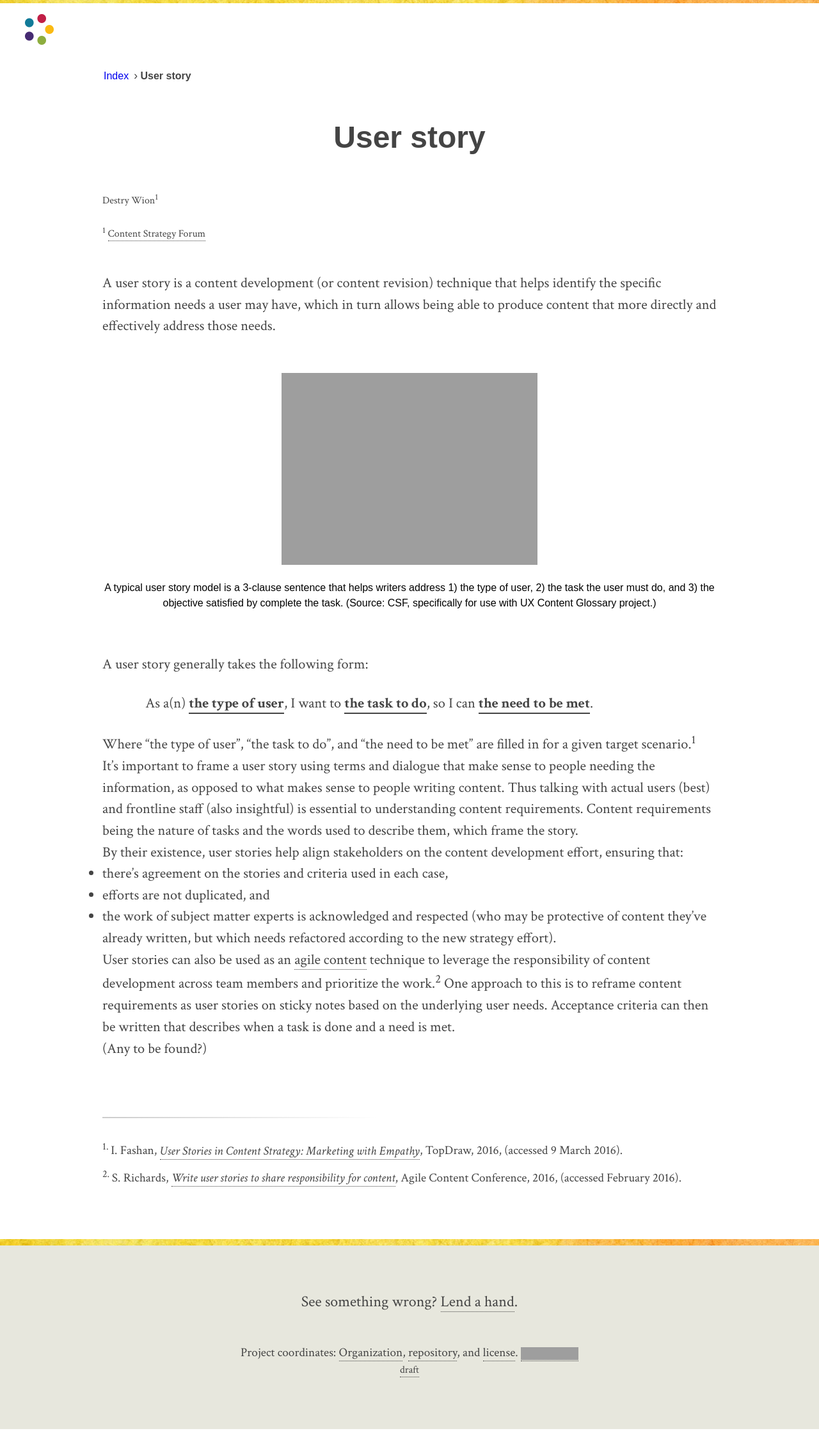
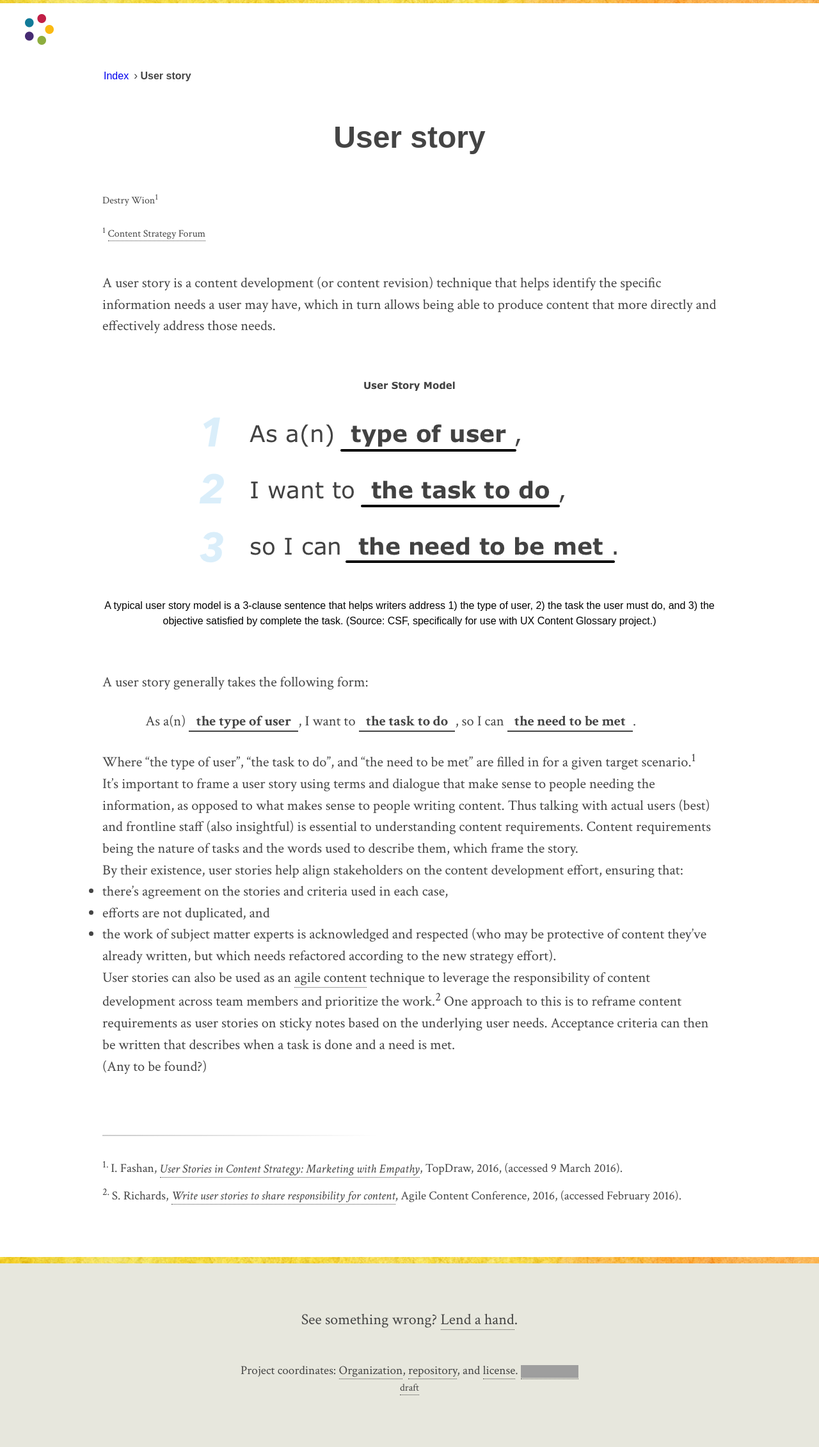
Before and after one commit to content-strategy-forum/csf-glossary, a Jekyll site: the page built from user-story.md, in a window 1280 px wide. Shown: the whole page at 64% size. Built offline with Jekyll 4.4.1, drawn with Linux system fonts in a browser that asks for light colours; some web fonts are replaced; before the commit the page ends 2234 px from its top, so only the background shows below that; grey boxes are pictures that could not be loaded.

Commit message:
initial user story figure

```diff
--- a/assets/main.css
+++ b/assets/main.css
@@ -81,6 +81,11 @@ h1.term-title {
   margin-top: 1em;
 	margin-bottom: 1em;
 	text-align: center;
+}
+
+.placeholder {
+	padding-left: .5em;
+	padding-right: .5em;
 }
 
 /* ---------------
--- a/user-story.md
+++ b/user-story.md
@@ -44,7 +44,7 @@ A user story is a content development (or content revision) technique that helps
 A user story generally takes the following form:
 
 <blockquote>
-	As a(n) <span class="underline"><b>the type of user</b></span>, I want to <span class="underline"><b>the task to do</b></span>, so I can <span class="underline"><b>the need to be met</b></span>.
+	As a(n) <span class="underline placeholder"><b>the type of user</b></span>, I want to <span class="underline placeholder"><b>the task to do</b></span>, so I can <span class="underline placeholder"><b>the need to be met</b></span>.
 </blockquote>
 
 Where "the type of user", "the task to do", and "the need to be met" are filled in for a given target scenario.<sup class="ref">1</sup>
```
Also changed, not shown: assets/images/fig-user-story.png (added), 1 other file.
